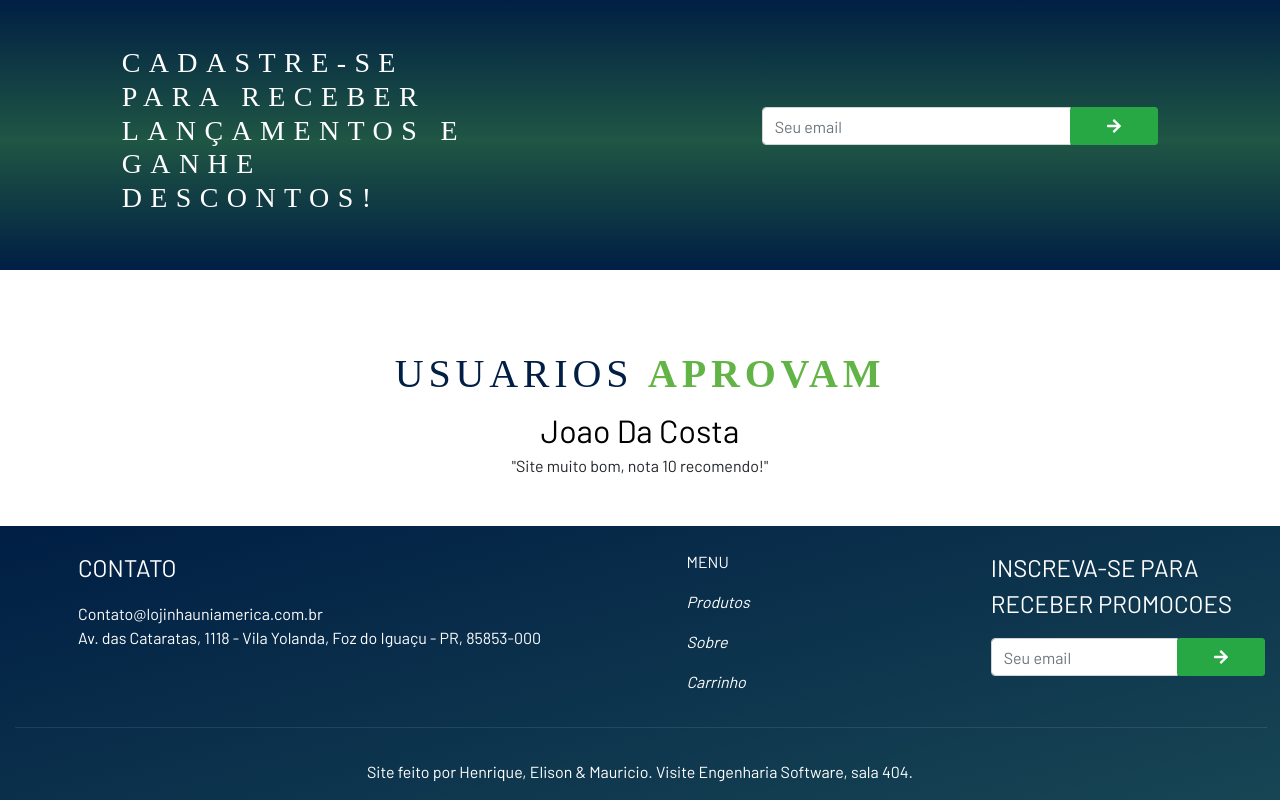
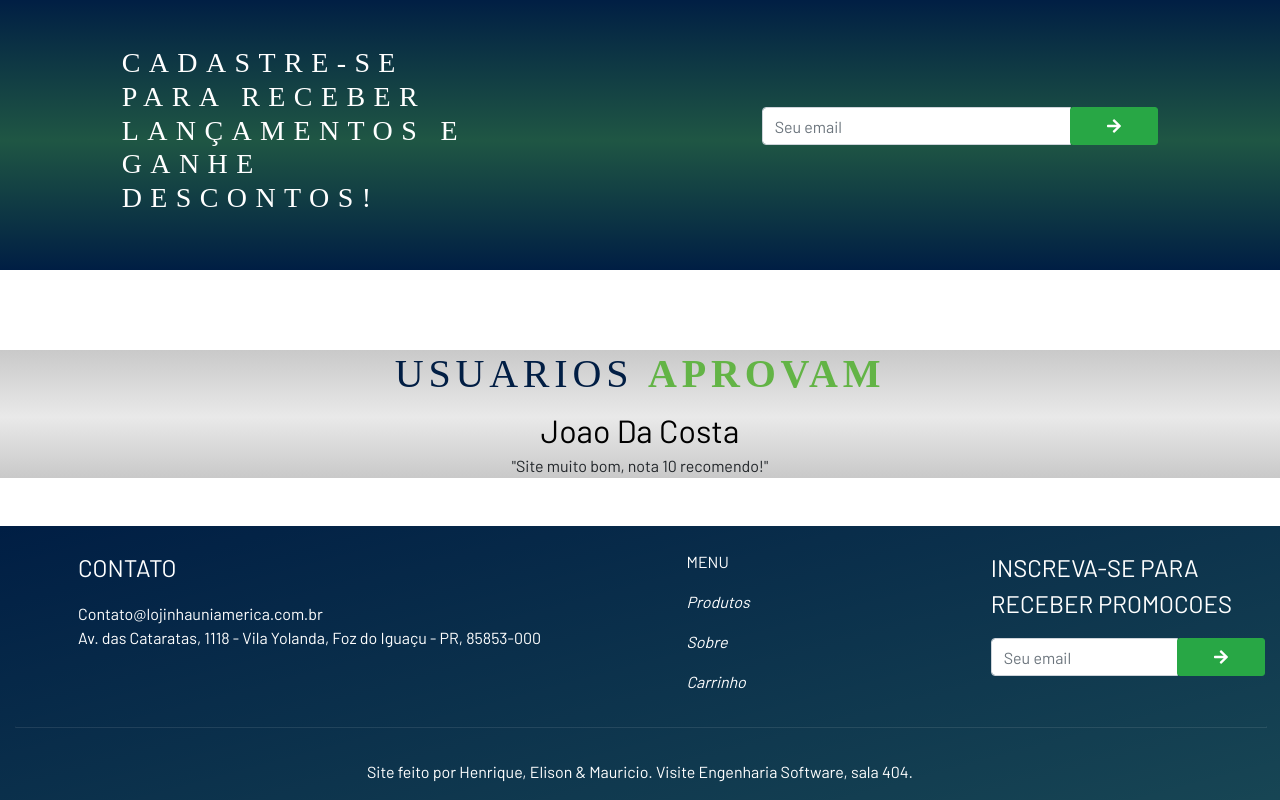
Before and after one commit to Henriquecesp/lojinha-react, a React (Create React App) app: page / in a window 1280 px wide. Shown: the part 1738-2538 px from the top of the page. Built offline with nearby package versions, Linux system fonts and the light colour scheme.

Commit message:
opinion class bg linear grey

```diff
--- a/src/sass/styles.scss
+++ b/src/sass/styles.scss
@@ -7,6 +7,7 @@ $black-color: #000;
 $orange-color: #ec8337;
 $footer-color: #ffff;
 $linear-blue: linear-gradient(165deg, #001e44, #003343e8);
+$linear-grey: linear-gradient(#c9c9c9 0%, #e9e9e9 52.3%, #c9c9c9 100%);;
 
 * {
   margin: 0;
@@ -312,6 +313,9 @@ li {
 .promotion {
   background: linear-gradient(#001e44 0%, #1f5644 52.3%, #001e44 100%);
 }
+.opnion{
+  background: $linear-grey;
+}
 /*--------------------------------------------------------*/
 
 @media only screen and (max-width: 1200px) {
```
